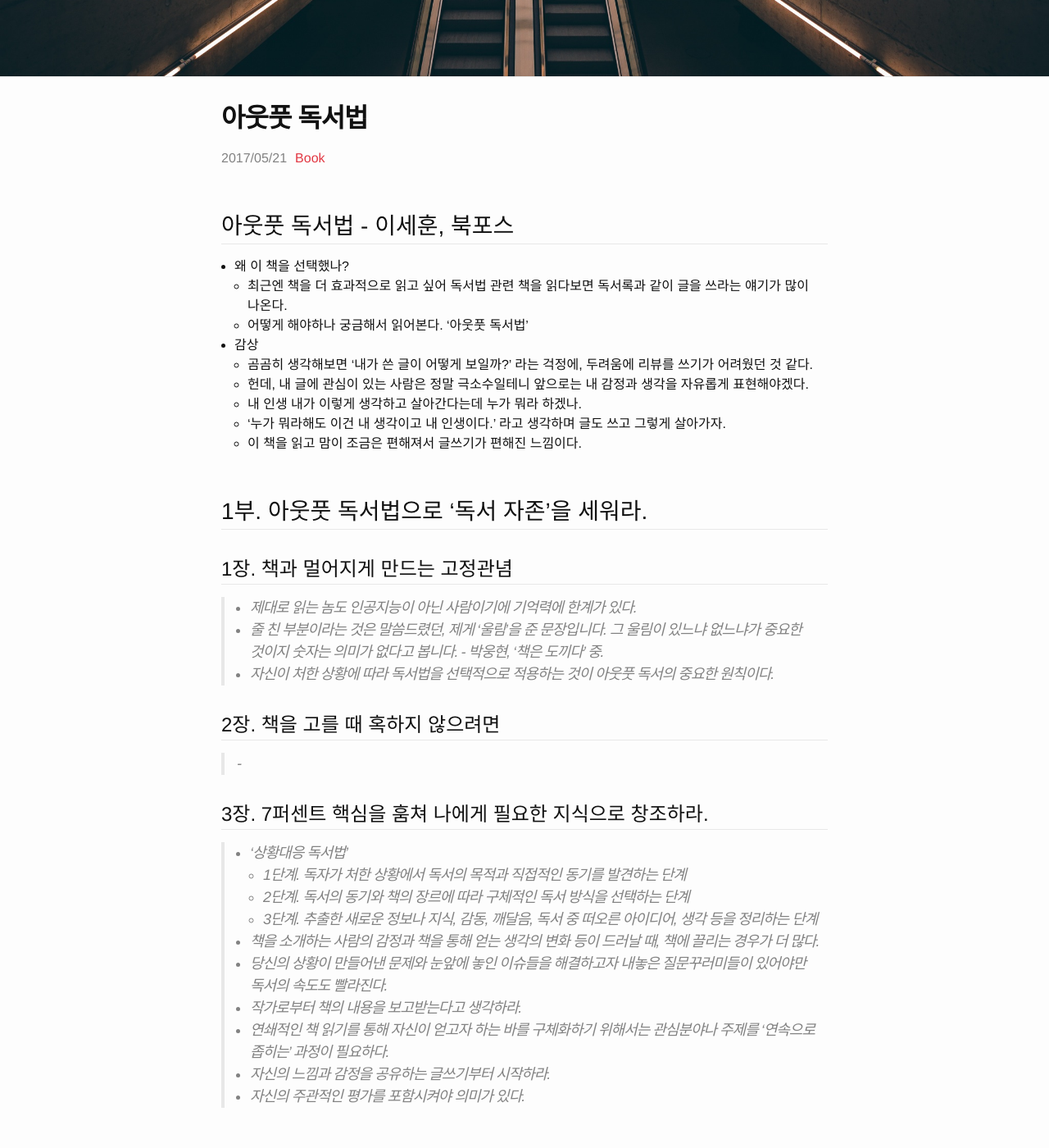
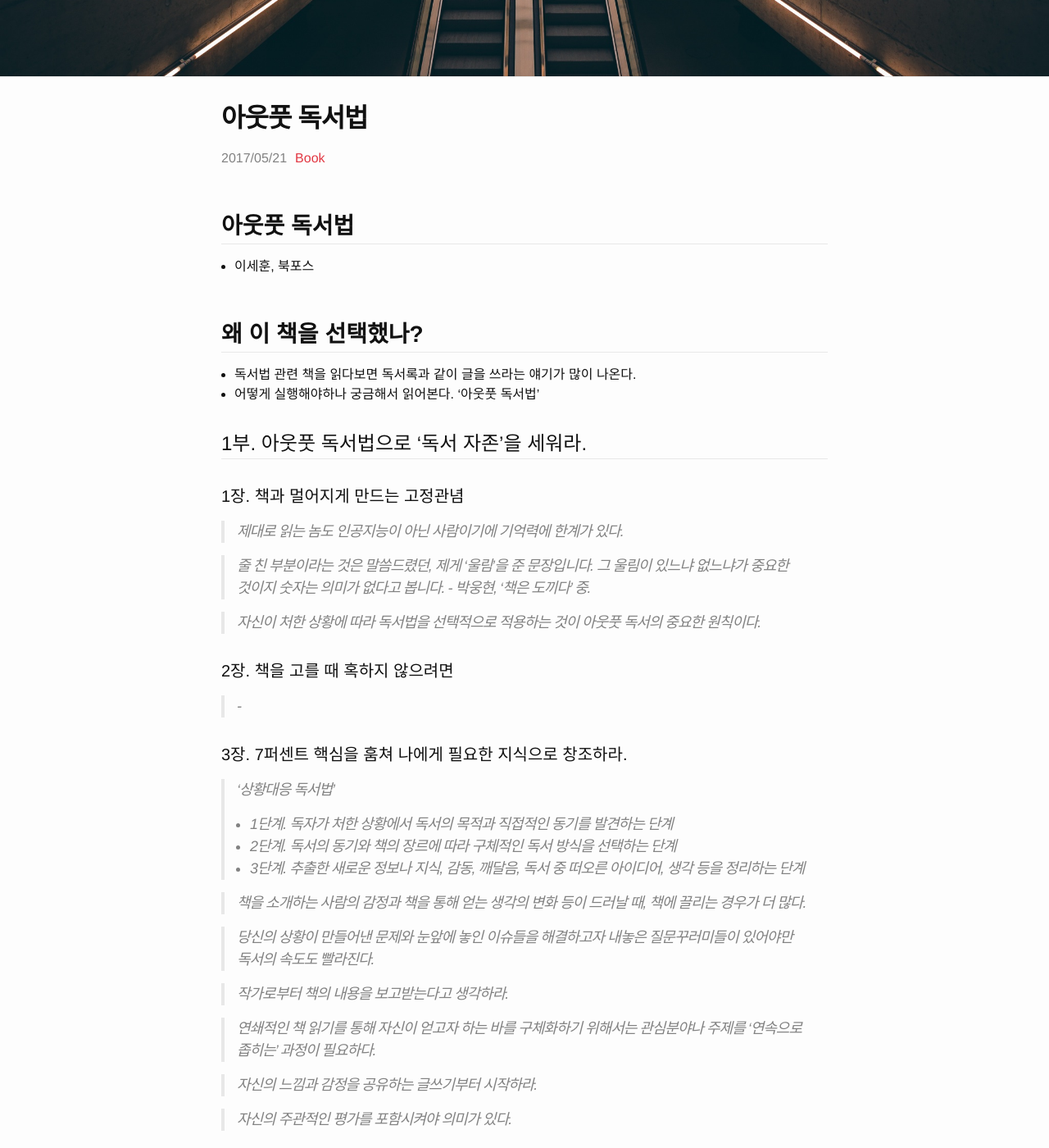
Before and after one commit to jehyunpark/jehyunpark.github.io, a Jekyll site: the page built from _posts/2017-05-21-output-reading.md, in a window 1280 px wide and 1400 px high, scrolled down 557 px. Shown: the whole window at 82% size. Built offline with Jekyll 4.4.1, drawn with Linux system fonts in a browser that asks for light colours; nearby versions of some CDN libraries; some web fonts are replaced; some of the changed text lies outside the part shown.

Commit message:
Modify output reading

```diff
--- a/_posts/2017-05-21-output-reading.md
+++ b/_posts/2017-05-21-output-reading.md
@@ -4,47 +4,56 @@
 category: Book
 ---
 
-# 아웃풋 독서법 - 이세훈, 북포스
-- 왜 이 책을 선택했나?
-  - 최근엔 책을 더 효과적으로 읽고 싶어 독서법 관련 책을 읽다보면 독서록과 같이 글을 쓰라는 얘기가 많이 나온다.
-  - 어떻게 해야하나 궁금해서 읽어본다. '아웃풋 독서법'
-- 감상
+# **아웃풋 독서법**
+- 이세훈, 북포스
+
+# **왜 이 책을 선택했나?**
+- 독서법 관련 책을 읽다보면 독서록과 같이 글을 쓰라는 얘기가 많이 나온다.
+- 어떻게 실행해야하나 궁금해서 읽어본다. '아웃풋 독서법'
+
+## 1부. 아웃풋 독서법으로 '독서 자존'을 세워라.
+
+### 1장. 책과 멀어지게 만드는 고정관념
+>제대로 읽는 놈도 인공지능이 아닌 사람이기에 기억력에 한계가 있다.
+
+> 줄 친 부분이라는 것은 말씀드렸던, 제게 '울림'을 준 문장입니다. 그 울림이 있느냐 없느냐가 중요한 것이지 숫자는 의미가 없다고 봅니다. - 박웅현, '책은 도끼다' 중.
+
+> 자신이 처한 상황에 따라 독서법을 선택적으로 적용하는 것이 아웃풋 독서의 중요한 원칙이다.
+
+### 2장. 책을 고를 때 혹하지 않으려면
+> -
+
+### 3장. 7퍼센트 핵심을 훔쳐 나에게 필요한 지식으로 창조하라.
+> '상황대응 독서법'
+  - 1단계. 독자가 처한 상황에서 독서의 목적과 직접적인 동기를 발견하는 단계
+  - 2단계. 독서의 동기와 책의 장르에 따라 구체적인 독서 방식을 선택하는 단계
+  - 3단계. 추출한 새로운 정보나 지식, 감동, 깨달음, 독서 중 떠오른 아이디어, 생각 등을 정리하는 단계
+
+> 책을 소개하는 사람의 감정과 책을 통해 얻는 생각의 변화 등이 드러날 때, 책에 끌리는 경우가 더 많다.
+
+> 당신의 상황이 만들어낸 문제와 눈앞에 놓인 이슈들을 해결하고자 내놓은 질문꾸러미들이 있어야만 독서의 속도도 빨라진다.
+
+> 작가로부터 책의 내용을 보고받는다고 생각하라.
+
+> 연쇄적인 책 읽기를 통해 자신이 얻고자 하는 바를 구체화하기 위해서는 관심분야나 주제를 '연속으로 좁히는' 과정이 필요하다.
+
+> 자신의 느낌과 감정을 공유하는 글쓰기부터 시작하라.
+
+> 자신의 주관적인 평가를 포함시켜야 의미가 있다.
+
+## 2부. 책 쓰기로 이어지지 않는 책 읽기는 반쪽짜리 독서다.
+
+### 4장. 책 쓰기 근육을 키워줄 기초 트레이닝
+> -
+
+### 5장. 작가의 꿈을 이뤄줄 책 쓰기 실전 씨크릿
+- 5장은 아직 책을 쓰겠다는 의지가 강하지 않아서인지 맘에 잘 와닿지 않았다.
+- "아~ 그렇구나~" 정도의 느낌
+- 책을 쓰기 시작할 때, 좋은 길잡이가 될 수 있는 부분인 것 같다.
+
+# **감상**
   - 곰곰히 생각해보면 '내가 쓴 글이 어떻게 보일까?' 라는 걱정에, 두려움에 리뷰를 쓰기가 어려웠던 것 같다.
   - 헌데, 내 글에 관심이 있는 사람은 정말 극소수일테니 앞으로는 내 감정과 생각을 자유롭게 표현해야겠다.
   - 내 인생 내가 이렇게 생각하고 살아간다는데 누가 뭐라 하겠나.
   - '누가 뭐라해도 이건 내 생각이고 내 인생이다.' 라고 생각하며 글도 쓰고 그렇게 살아가자.
   - 이 책을 읽고 맘이 조금은 편해져서 글쓰기가 편해진 느낌이다.
-
-# 1부. 아웃풋 독서법으로 '독서 자존'을 세워라.
-
-## 1장. 책과 멀어지게 만드는 고정관념
->
-- 제대로 읽는 놈도 인공지능이 아닌 사람이기에 기억력에 한계가 있다.
-- 줄 친 부분이라는 것은 말씀드렸던, 제게 '울림'을 준 문장입니다. 그 울림이 있느냐 없느냐가 중요한 것이지 숫자는 의미가 없다고 봅니다. - 박웅현, '책은 도끼다' 중.
-- 자신이 처한 상황에 따라 독서법을 선택적으로 적용하는 것이 아웃풋 독서의 중요한 원칙이다.
-
-## 2장. 책을 고를 때 혹하지 않으려면
-> -
-
-## 3장. 7퍼센트 핵심을 훔쳐 나에게 필요한 지식으로 창조하라.
->
-- '상황대응 독서법'
-  - 1단계. 독자가 처한 상황에서 독서의 목적과 직접적인 동기를 발견하는 단계
-  - 2단계. 독서의 동기와 책의 장르에 따라 구체적인 독서 방식을 선택하는 단계
-  - 3단계. 추출한 새로운 정보나 지식, 감동, 깨달음, 독서 중 떠오른 아이디어, 생각 등을 정리하는 단계
-- 책을 소개하는 사람의 감정과 책을 통해 얻는 생각의 변화 등이 드러날 때, 책에 끌리는 경우가 더 많다.
-- 당신의 상황이 만들어낸 문제와 눈앞에 놓인 이슈들을 해결하고자 내놓은 질문꾸러미들이 있어야만 독서의 속도도 빨라진다.
-- 작가로부터 책의 내용을 보고받는다고 생각하라.
-- 연쇄적인 책 읽기를 통해 자신이 얻고자 하는 바를 구체화하기 위해서는 관심분야나 주제를 '연속으로 좁히는' 과정이 필요하다.
-- 자신의 느낌과 감정을 공유하는 글쓰기부터 시작하라.
-- 자신의 주관적인 평가를 포함시켜야 의미가 있다.
-
-# 2부. 책 쓰기로 이어지지 않는 책 읽기는 반쪽짜리 독서다.
-
-## 4장. 책 쓰기 근육을 키워줄 기초 트레이닝
-> -
-
-## 5장. 작가의 꿈을 이뤄줄 책 쓰기 실전 씨크릿
-- 아직 책을 쓰겠다는 의지가 강하지 않아서인지 맘에 잘 와닿지 않았다.
-- "아~ 그렇구나~" 정도의 느낌
-- 책을 쓰기 시작할 때 좋은 길잡이가 될 수 있는 부분인 것 같다.
```
